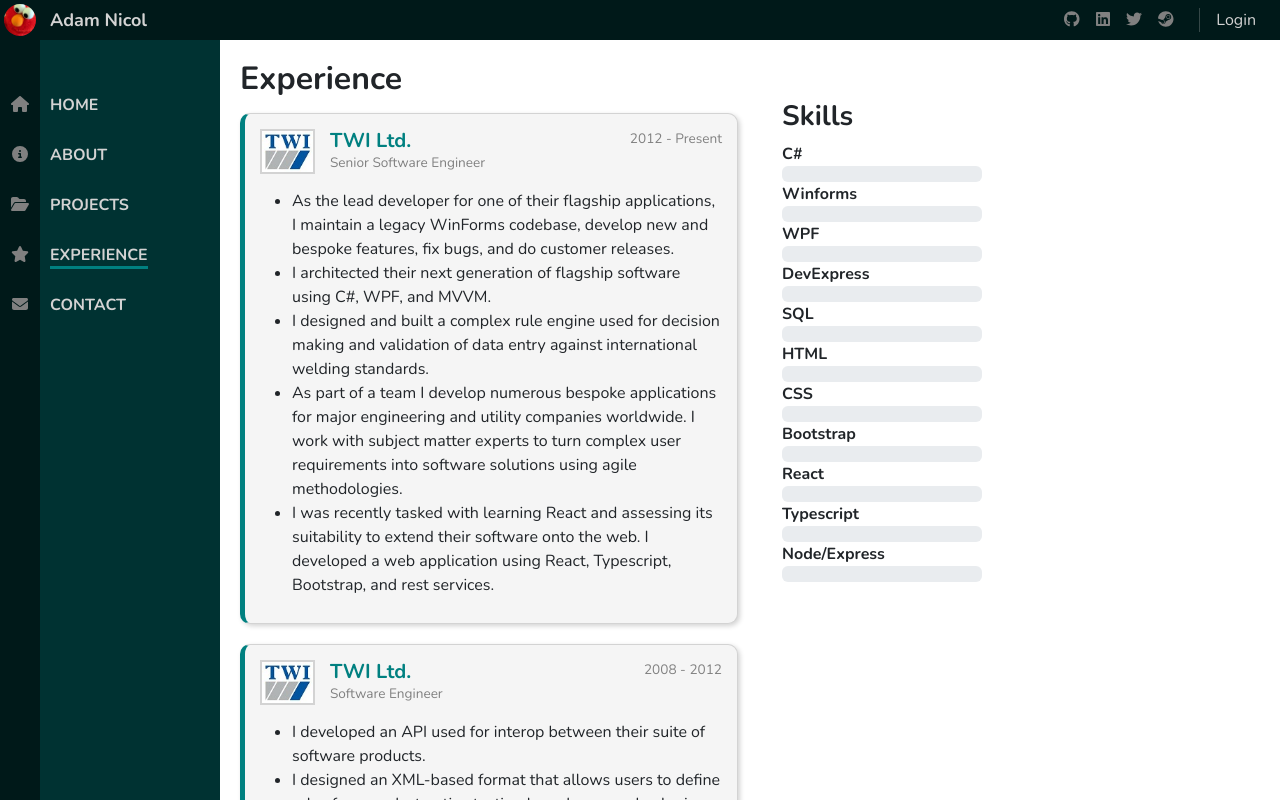
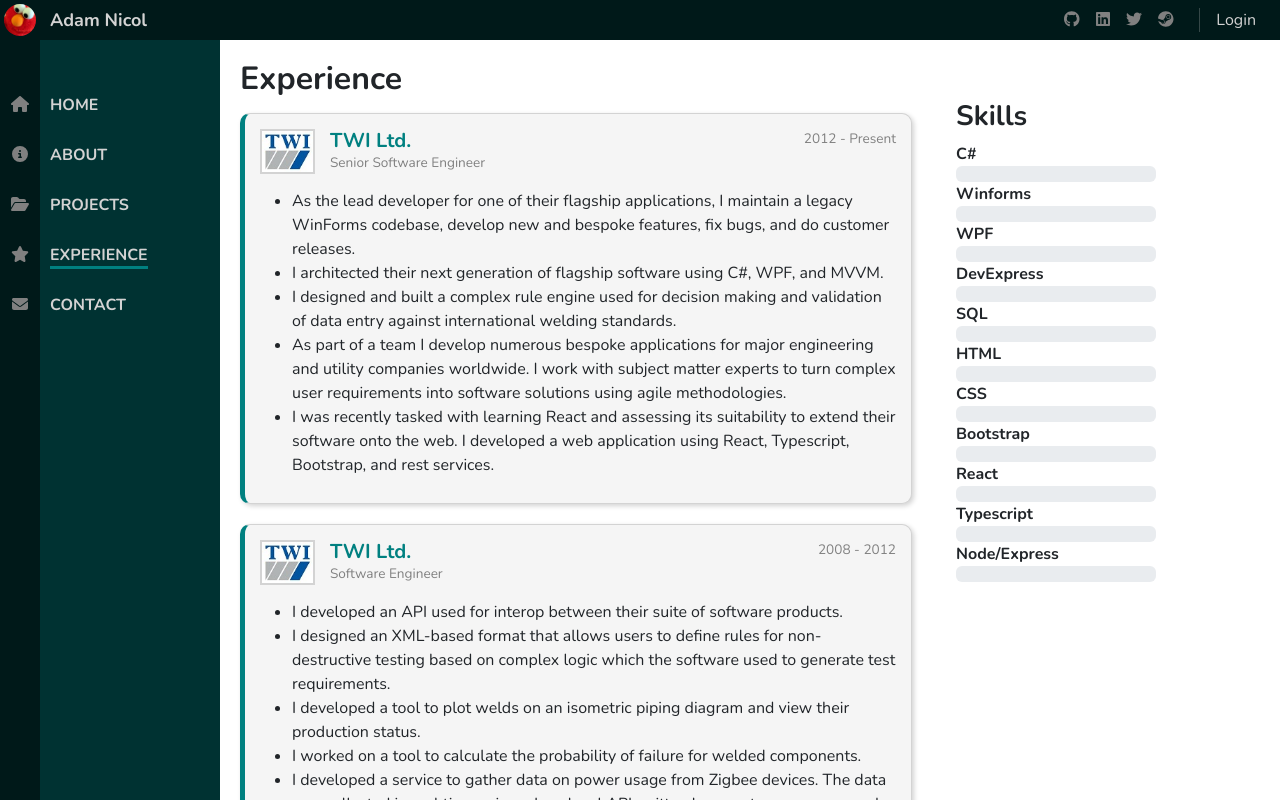
Before and after one commit to adamnicol/Portfolio, a React (Create React App) app in the folder client/: page /experience in a window 1280 px wide. Shown: the top 800 px of the page. Built offline with nearby package versions, Linux system fonts and the light colour scheme; no server answers.

Commit message:
Improved sizing on medium resolutions

```diff
--- a/client/src/App.tsx
+++ b/client/src/App.tsx
@@ -14,7 +14,7 @@ function App() {
       <SidePanel />
       <div className="container-fluid">
         <div className="row">
-          <main className="col-xl-6">
+          <main className="col-xl-8 content">
             <MainRoutes />
           </main>
           <div className="col">
--- a/client/src/css/styles.scss
+++ b/client/src/css/styles.scss
@@ -102,10 +102,8 @@ header {
   }
 }
 
-@media (max-width: 1200px) {
-  aside {
-    display: none;
-  }
+.content {
+  max-width: 850px;
 }
 
 aside {
@@ -114,6 +112,10 @@ aside {
   margin-top: 40px;
   margin-left: 20px;
   max-width: 300px;
+
+  @media (max-width: 1200px) {
+    display: none;
+  }
 }
 
 .callout {
```
